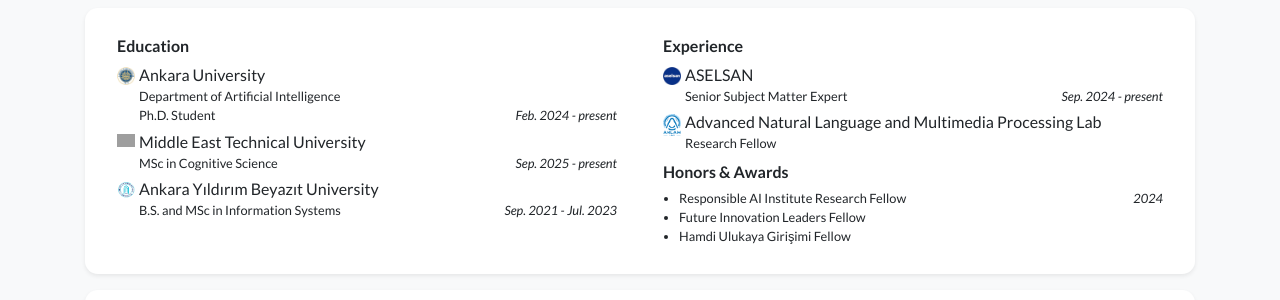
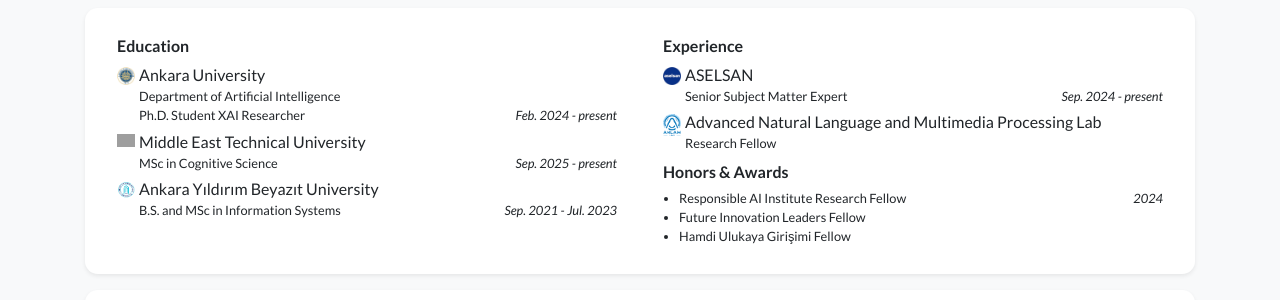
Before and after one commit to fbildirici/fbildirici.github.io, a Jekyll site: the page built from index.html, in a window 1280 px wide and 900 px high, scrolled down 636 px. Shown: the part 153-453 px from the top of the window. Built offline with Jekyll 4.4.1, drawn with Linux system fonts in a browser that asks for light colours; nearby versions of some CDN libraries; a style sheet for code colours, icons or effects is not loaded; grey boxes are pictures that could not be loaded.

Commit message:
Update profile.yml

```diff
--- a/_data/profile.yml
+++ b/_data/profile.yml
@@ -47,6 +47,7 @@
   position: >-
     Department of Artificial Intelligence <br/>
     Ph.D. Student
+    XAI Researcher
   date: Feb. 2024 - present
 - name: Middle East Technical University
   logo: /assets/images/badges/metu.png
```
